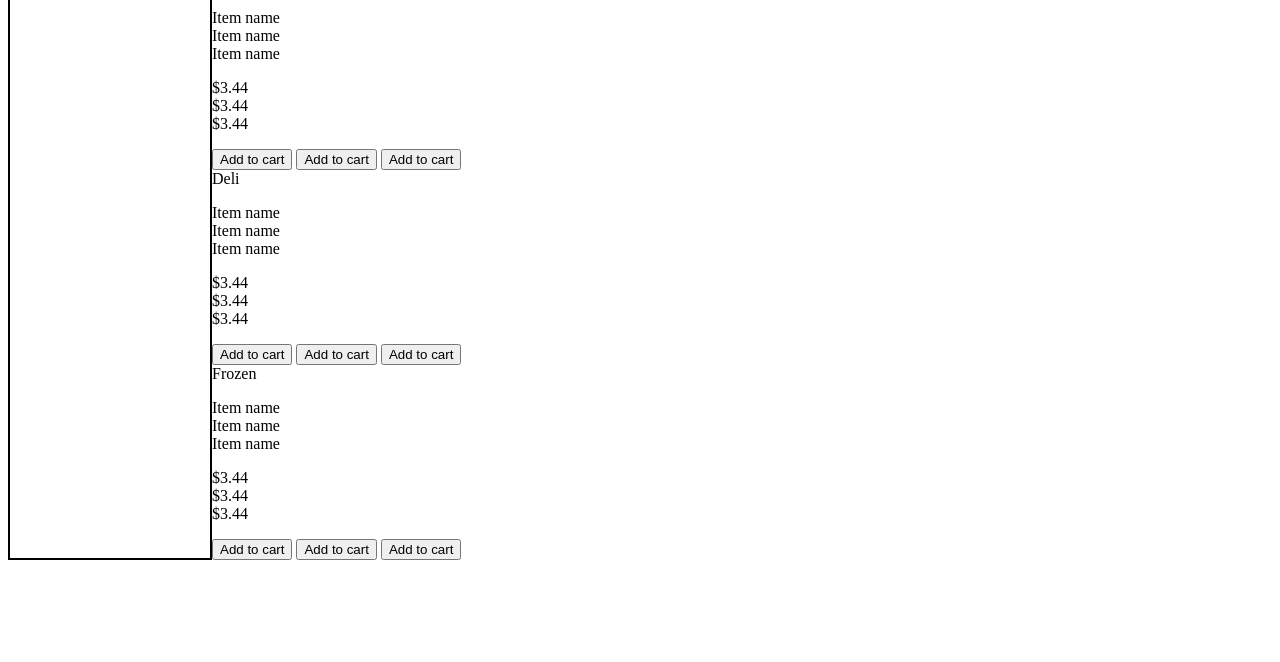
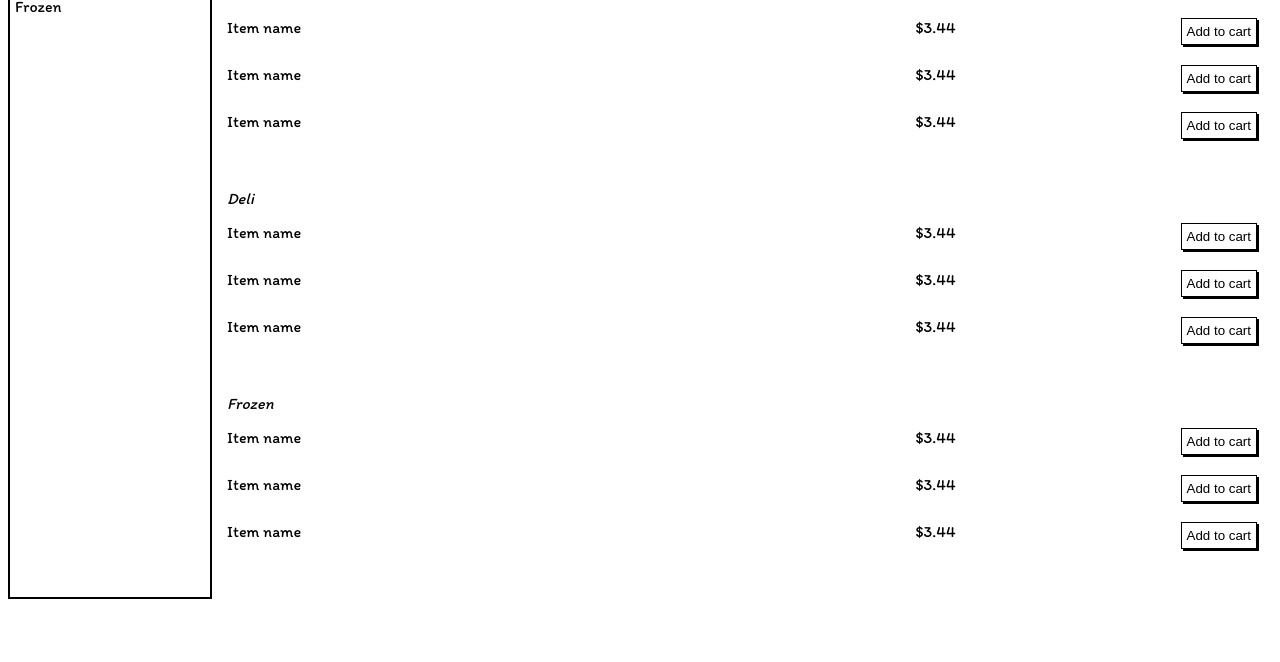
Before and after one commit to leikkisa/lg-phase-2-challenge, a website: page part-3/grocery_store.html in a window 1280 px wide. Shown: the part 138-800 px from the top of the page. Drawn offline with Linux system fonts and the light colour scheme.

Commit message:
Finish styling

```diff
--- a/part-3/grocery_store.html
+++ b/part-3/grocery_store.html
@@ -5,6 +5,7 @@
   <title>Grocery Store</title>
   <meta name="description" content="Grocery Store Site Layout">
   <meta name="author" content="Sally Maki">
+<link href="https://fonts.googleapis.com/css?family=Itim" rel="stylesheet">
   <link rel="stylesheet" href="style.css">
 </head>
 
@@ -31,67 +32,115 @@
       <div class="main-section">
         <div class="main-section-title">Produce</div>
         <div class="main-items">
-          <ul>
-            <li>Item name</li>
-            <li>Item name</li>
-            <li>Item name</li>
-          </ul>
+          <div class="item">
+            <div class="item-name">
+              Item name
             </div>
-        <div class="main-prices">
-          <ul>
-            <li>$3.44</li>
-            <li>$3.44</li>
-            <li>$3.44</li>
-          </ul>
+            <div class="item-price">
+              $3.44
             </div>
-        <div class="main-cart">
+            <div class="item-cart">
               <button>Add to cart</button>
+            </div>
+          </div>
+          <div class="item">
+            <div class="item-name">
+              Item name
+            </div>
+            <div class="item-price">
+              $3.44
+            </div>
+            <div class="item-cart">
               <button>Add to cart</button>
+            </div>
+          </div>
+          <div class="item">
+            <div class="item-name">
+              Item name
+            </div>
+            <div class="item-price">
+              $3.44
+            </div>
+            <div class="item-cart">
               <button>Add to cart</button>
+            </div>
+          </div>
         </div>
       </div>
       <div class="main-section">
         <div class="main-section-title">Deli</div>
         <div class="main-items">
-          <ul>
-            <li>Item name</li>
-            <li>Item name</li>
-            <li>Item name</li>
-          </ul>
+          <div class="item">
+            <div class="item-name">
+              Item name
             </div>
-        <div class="main-prices">
-          <ul>
-            <li>$3.44</li>
-            <li>$3.44</li>
-            <li>$3.44</li>
-          </ul>
+            <div class="item-price">
+              $3.44
             </div>
-        <div class="main-cart">
+            <div class="item-cart">
               <button>Add to cart</button>
+            </div>
+          </div>
+          <div class="item">
+            <div class="item-name">
+              Item name
+            </div>
+            <div class="item-price">
+              $3.44
+            </div>
+            <div class="item-cart">
               <button>Add to cart</button>
+            </div>
+          </div>
+          <div class="item">
+            <div class="item-name">
+              Item name
+            </div>
+            <div class="item-price">
+              $3.44
+            </div>
+            <div class="item-cart">
               <button>Add to cart</button>
+            </div>
+          </div>
         </div>
       </div>
       <div class="main-section">
         <div class="main-section-title">Frozen</div>
         <div class="main-items">
-          <ul>
-            <li>Item name</li>
-            <li>Item name</li>
-            <li>Item name</li>
-          </ul>
+          <div class="item">
+            <div class="item-name">
+              Item name
             </div>
-        <div class="main-prices">
-          <ul>
-            <li>$3.44</li>
-            <li>$3.44</li>
-            <li>$3.44</li>
-          </ul>
+            <div class="item-price">
+              $3.44
             </div>
-        <div class="main-cart">
+            <div class="item-cart">
               <button>Add to cart</button>
+            </div>
+          </div>
+          <div class="item">
+            <div class="item-name">
+              Item name
+            </div>
+            <div class="item-price">
+              $3.44
+            </div>
+            <div class="item-cart">
               <button>Add to cart</button>
+            </div>
+          </div>
+          <div class="item">
+            <div class="item-name">
+              Item name
+            </div>
+            <div class="item-price">
+              $3.44
+            </div>
+            <div class="item-cart">
               <button>Add to cart</button>
+            </div>
+          </div>
         </div>
       </div>
     </div>
--- a/part-3/style.css
+++ b/part-3/style.css
@@ -1,26 +1,45 @@
+body {
+  font-family: 'Itim', cursive;
+}
+
 .header {
   border: 2px solid black;
   display: flex;
   width: 100%;
 }
 
+button {
+  border: 1px solid black;
+  background-color: white;
+  box-shadow: 2px 2px;
+  padding: 5px;
+}
+
 .site-title {
   width: 50%;
+  padding: 5px 5px 5px 15px;
 }
 
 .cart {
   display: flex;
   justify-content: flex-end;
   width: 50%;
+  margin-right: 10px;
 }
 
 .container {
   display: flex;
+  width: 100%;
 }
 
 ul {
   list-style: none;
-  padding-left: 0;
+  padding: 0;
+  margin: 0;
+}
+
+li {
+  padding: 5px;
 }
 
 .sections-nav {
@@ -28,9 +47,55 @@ ul {
   border-top: none;
   width: 200px;
   justify-content: flex-start;
+  float: left;
 }
 
 .sections-title {
   border-bottom: 2px solid black;
   background-color: #c3c3c3;
+  padding: 5px;
 }
+
+.main {
+  flex-grow: 100;
+}
+
+h1 {
+  padding-left: 15px;
+}
+
+.main-section {
+  display: flex;
+  flex-direction: column;
+  padding: 0px 15px 30px 15px;
+}
+
+.main-section-title {
+  font-style: italic;
+  width: 100%;
+  padding-bottom: 15px;
+}
+
+.main-items {
+  width: 100%;
+}
+
+.item {
+  display: flex;
+  flex-direction: row;
+  width: 100%;
+  justify-content: space-between;
+  padding-bottom: 20px;
+}
+
+.item-name {
+ width: 45%;
+}
+
+.item-price {
+
+}
+
+.item-cart {
+
+}
```
Lines whose indentation alone changed are shown as unchanged.
